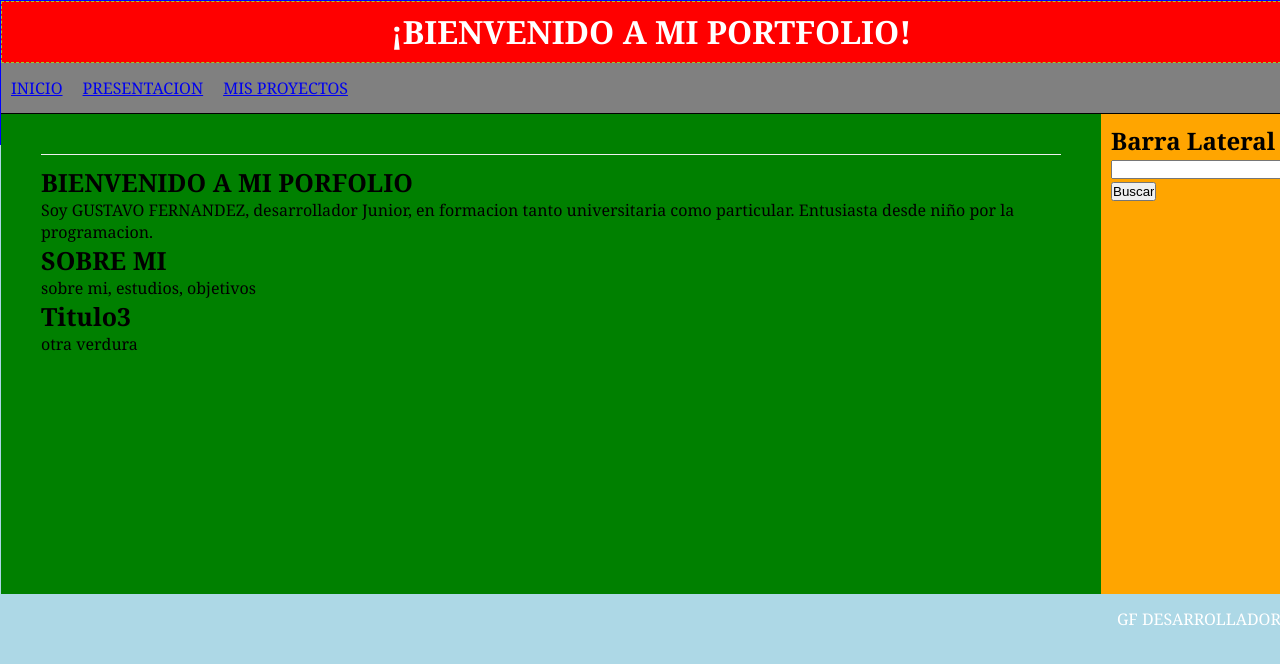
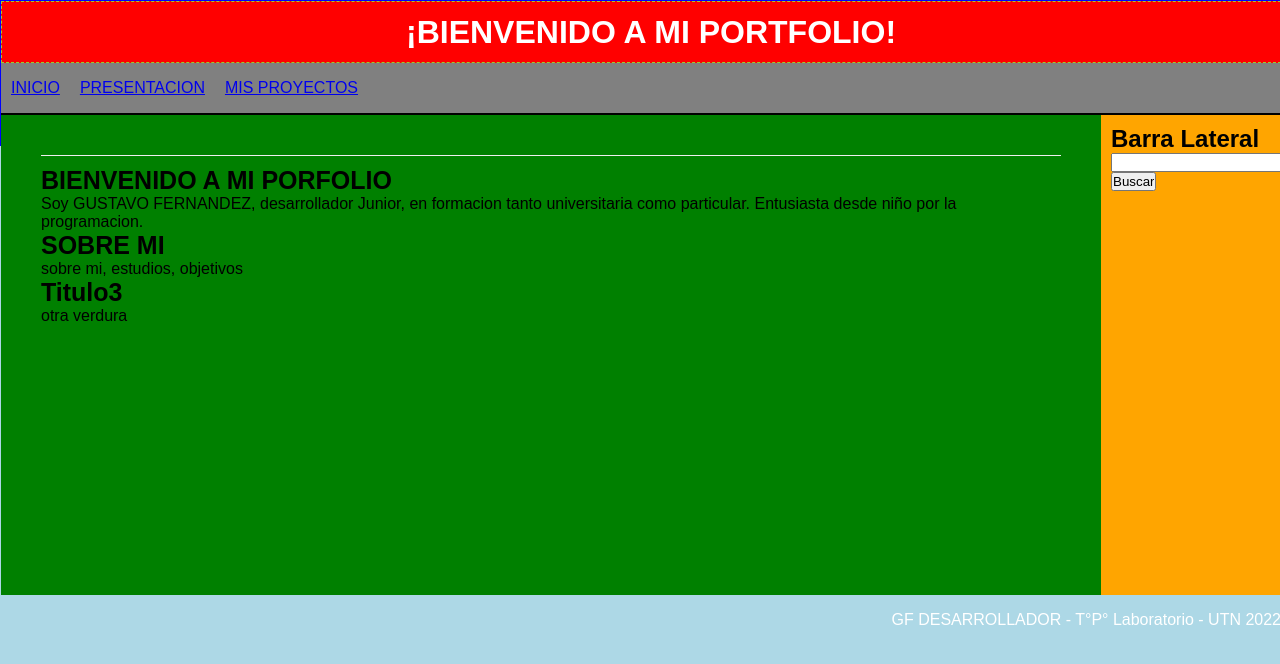
Before and after one commit to Gustavo-Ferna/Gustavo-Ferna.github.io, a plain HTML site: page index.html in a window 1280 px wide. Shown: the top 664 px of the page. Drawn offline with Linux system fonts and the light colour scheme.

Commit message:
seguimos en edicion cambio de partes de codigo, se creara otra rama para editar

```diff
--- a/estilos.css
+++ b/estilos.css
@@ -5,7 +5,7 @@
 
 body{
     background: lightblue;
-    font-family: Georgia, 'Times New Roman', Times, serif;
+    font-family:Arial, Helvetica, sans-serif
 }
 
 #contenedor{
@@ -28,7 +28,7 @@ header{
 nav{
     background: gray;
     height: 50px;
-    border-bottom: 1px solid black;
+    border-bottom: 2px solid black;
 }
 
 nav ul li{
@@ -36,10 +36,6 @@ nav ul li{
     list-style: none;
     margin: 10px;
     line-height: 30px;
-}
-
-.anularestilos{
-    clear: both;
 }
 
 .anularestilos{
--- a/index.html
+++ b/index.html
@@ -55,7 +55,7 @@
             </aside>
 
             <footer>
-                GF DESARROLLADOR
+                GF DESARROLLADOR - T°P° Laboratorio - UTN 2022
             </footer>
 
 
```
